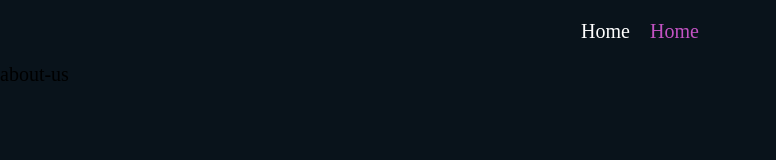
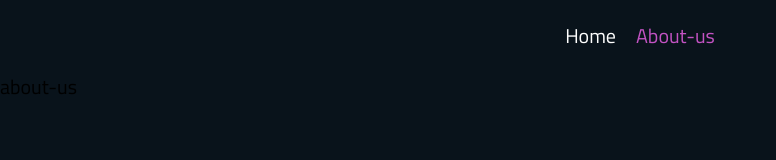
Before and after one commit to PavlovichVladislav/car-catalog-nextJs, a Next.js app: page /about-us in a window 1280 px wide. Shown: the top 160 px of the page, without its empty margins (0-776 px from the left). Built offline with nearby package versions, Linux system fonts and the light colour scheme.

Commit message:
add scss, fonts, fix Header

```diff
--- a/package.json
+++ b/package.json
@@ -16,5 +16,8 @@
     "react": "18.2.0",
     "react-dom": "18.2.0",
     "typescript": "5.0.2"
+  },
+  "devDependencies": {
+    "sass": "^1.59.3"
   }
 }
--- a/src/components/layout/header/Header.module.css
+++ /dev/null
@@ -1,17 +0,0 @@
-.header {
-   display: flex;
-   align-items: center;
-   width: 100%;
-   padding: 20px;
-   justify-content: center;
-}
-
-.header a {
-   color: #ffffff;
-   margin: 0 10px;
-   transition: color 0.4s ease-in-out;
-}
-
-.header a:hover, .header a.active {
-   color: #c353c3;
-}
--- /dev/null
+++ b/src/components/layout/header/Header.module.scss
@@ -0,0 +1,17 @@
+.header {
+   display: flex;
+   align-items: center;
+   width: 100%;
+   padding: 20px;
+   justify-content: center;
+
+   a {
+      color: #ffffff;
+      margin: 0 10px;
+      transition: color 0.4s ease-in-out;
+
+      &:hover, &.active {
+         color: #c353c3;
+      }
+   }
+}
--- a/src/components/layout/header/Header.tsx
+++ b/src/components/layout/header/Header.tsx
@@ -2,20 +2,29 @@ import Link from "next/link";
 import { useRouter } from "next/router";
 import React, { FC } from "react";
 
-import styles from "./Header.module.css";
+import styles from "./Header.module.scss";
 
-const routes = ["/", "/about-us"];
+interface route {
+   id: number;
+   label: string;
+   url: string;
+}
+
+const routes: route[] = [
+   { id: 1, label: "Home", url: "/" },
+   { id: 2, label: "About-us", url: "/about-us" },
+];
 
 const Header: FC = () => {
    const { pathname } = useRouter();
 
-   const renderRoutes = (routes: string[]) => {
-      return routes.map((route) => {
-         const clazz = pathname === route ? styles.active : "";
+   const renderRoutes = (routes: route[]) => {
+      return routes.map(({ id, url, label }) => {
+         const clazz = pathname === url ? styles.active : "";
 
          return (
-            <Link href={route} className={clazz}>
-               Home
+            <Link href={url} className={clazz} key={id}>
+               {label}
             </Link>
          );
       });
--- a/src/components/screens/home/Home.tsx
+++ b/src/components/screens/home/Home.tsx
@@ -3,7 +3,7 @@ import { FC } from "react";
 import Head from "next/head";
 import Image from "next/image";
 import { Inter } from "next/font/google";
-import styles from "./Home.module.css";
+import styles from "./Home.module.scss";
 import { useRouter } from "next/router";
 import Layout from "@/components/layout/Layout";
 
--- a/src/pages/_app.tsx
+++ b/src/pages/_app.tsx
@@ -1,4 +1,4 @@
-import '@/styles/globals.css'
+import '@/styles/globals.scss'
 import type { AppProps } from 'next/app'
 
 export default function App({ Component, pageProps }: AppProps) {
--- a/src/styles/globals.css
+++ b/src/styles/globals.scss
@@ -1,3 +1,5 @@
+@import url('https://fonts.googleapis.com/css2?family=Titillium+Web:ital,wght@0,300;0,400;0,600;0,700;1,400&display=swap');
+
 * {
    box-sizing: border-box;
    padding: 0;
@@ -12,4 +14,5 @@ a {
 body {
   font-size: 20px;
   background-color: #09131b;
+  font-family: 'Titillium Web', sans-serif;
 }
```
Also changed, not shown: src/components/screens/home/Home.module.scss (renamed from src/components/screens/home/Home.module.css), 1 other file (tests, documents, lock files or other folders).
